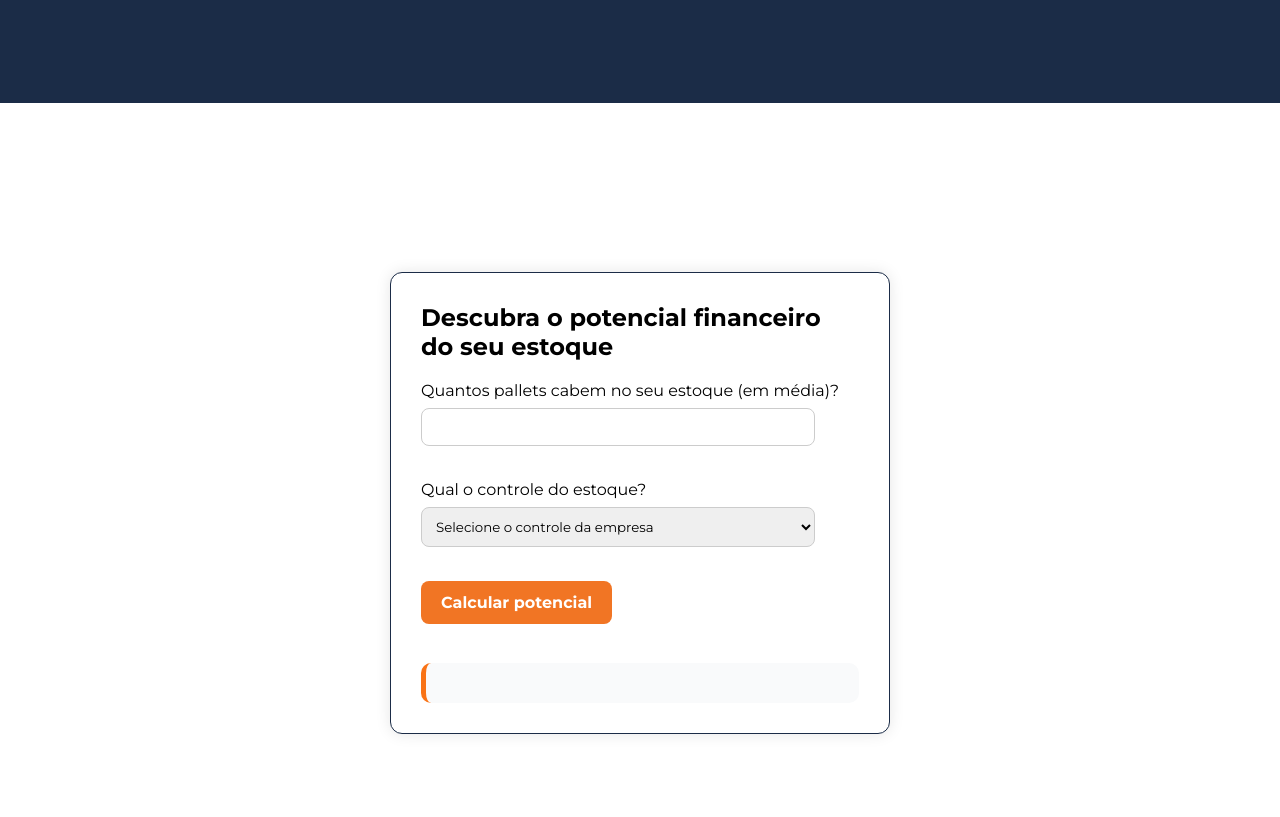
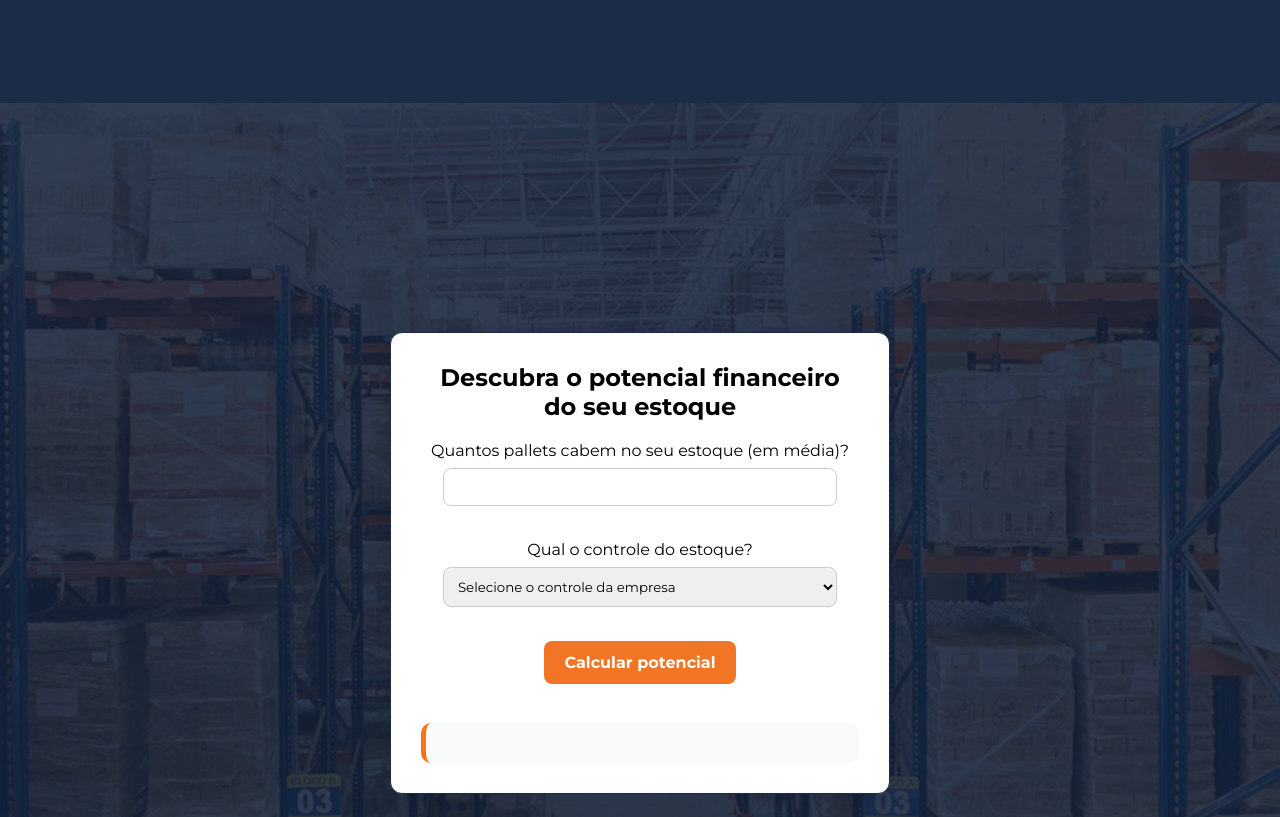
Before and after one commit to Devcolleoni/Crab, a plain HTML site: page CRAB - Site/public/home.html in a window 1280 px wide. Shown: the part 2297-3114 px from the top of the page. Drawn offline with nearby package versions, Linux system fonts and the light colour scheme.

Commit message:
Subindo a img centralizada no fundo da calculadora

```diff
--- a/CRAB - Site/public/styles/style.css
+++ b/CRAB - Site/public/styles/style.css
@@ -398,10 +398,8 @@
     gap: 60px;
     padding: 100px 20px;
     min-height: 100vh;
-    background-color: #ffffff;
+
 }
-
-.simulador-container img
 
 
 #simulador {
@@ -411,6 +409,9 @@
     display: flex;
     justify-content: center;
     align-items: center;
+
+    background: linear-gradient(rgba(20, 34, 58, 0.88), rgba(20, 34, 58, 0.88)),
+        url('../assets/imgs/4.png') no-repeat center/cover;
 }
 
 #simulador .container {
```
